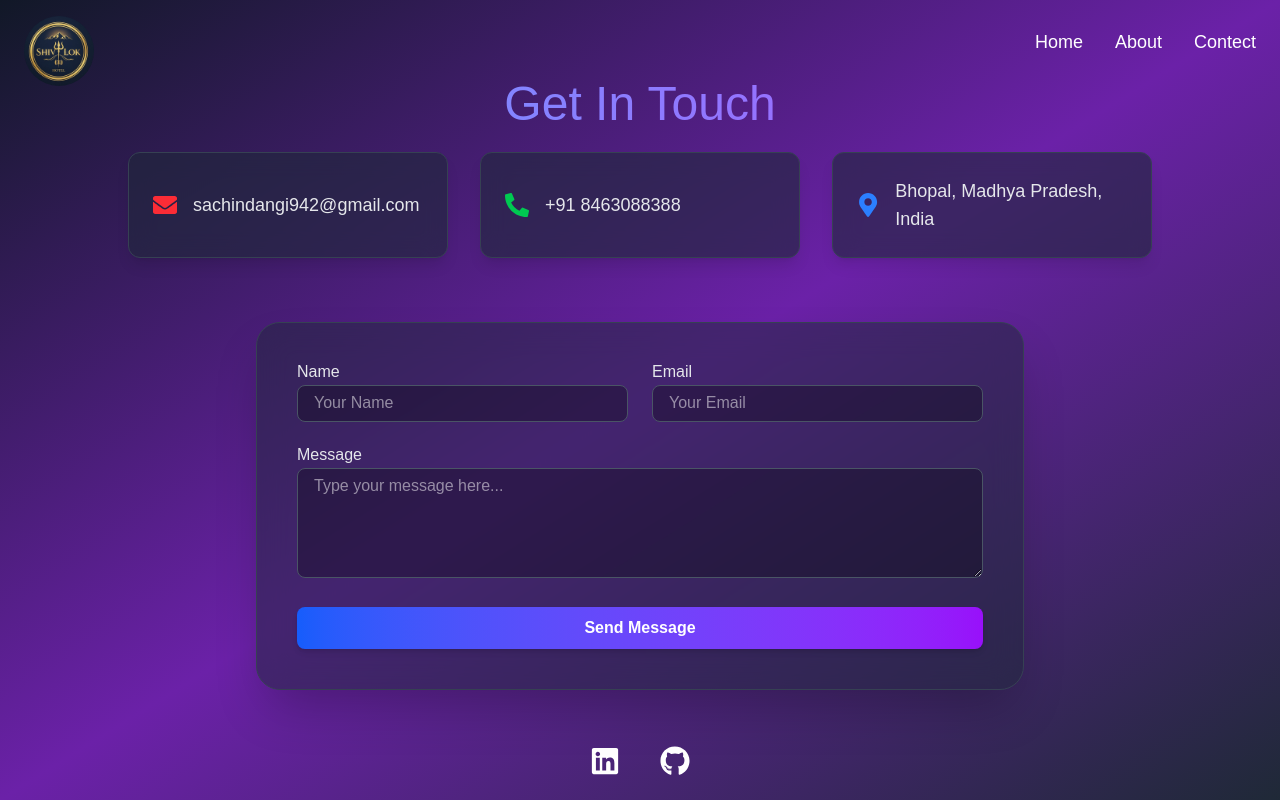
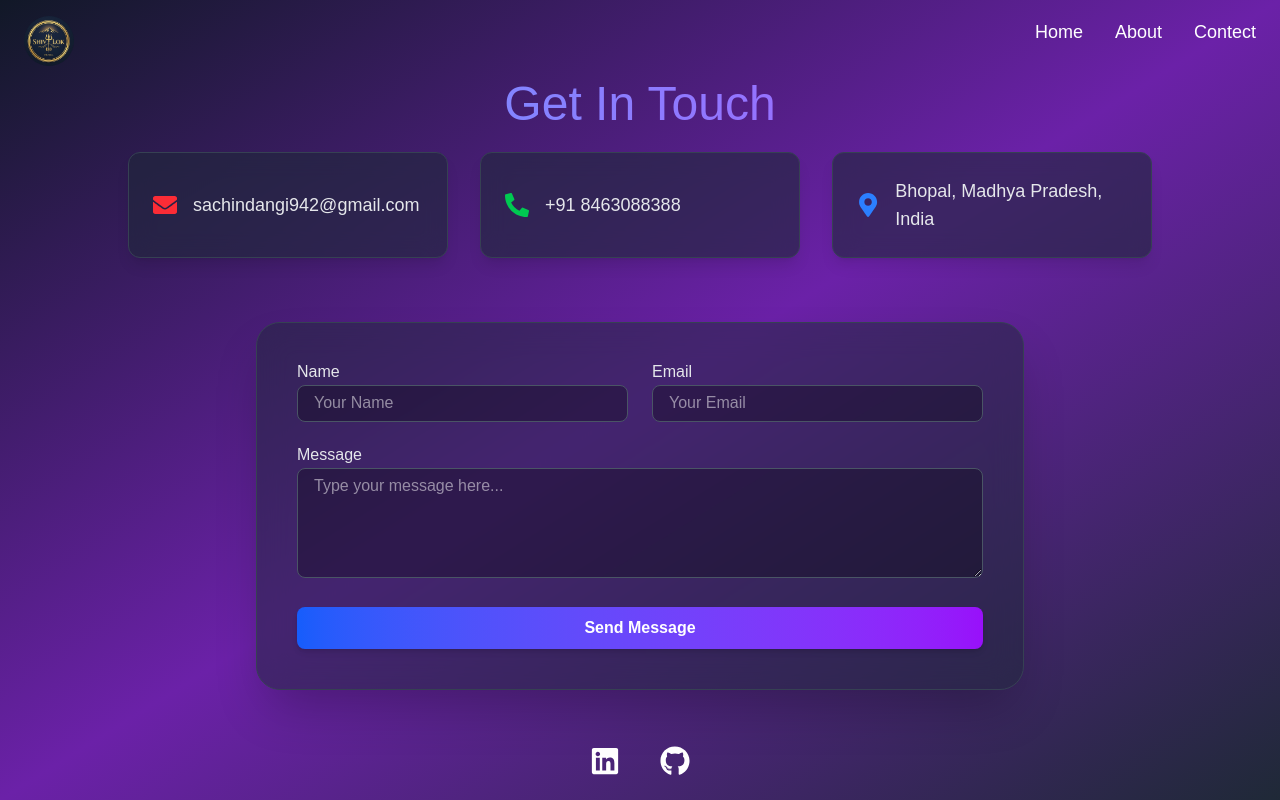
Before and after one commit to sachindangi942/hotel-management, a Next.js app: page /contect in a window 1280 px wide. Shown: the top 800 px of the page. Built offline with nearby package versions, Linux system fonts and the light colour scheme.

Commit message:
change rooms dir name

```diff
--- a/src/component/Header.js
+++ b/src/component/Header.js
@@ -43,7 +43,7 @@ export const Header = () => {
 
               src="/logo/shivlok.logo.jpeg"
               alt="Shivlok Hotel Logo"
-              width={70}
+              width={50}
               height={40}
               className="object-contain rounded-full"
               priority
--- a/src/component/RoomsCat.js
+++ b/src/component/RoomsCat.js
@@ -10,7 +10,7 @@ export default function RoomCategories() {
   const rooms = [
     {
       name: "Economy Double  Suite",
-      image: "/Rooms/Economy_Double.png",
+      image: "/rooms/Economy_Double.png",
       rating: 4.8,
       video: "/Vedio/vedio.mp4",
     },
```
